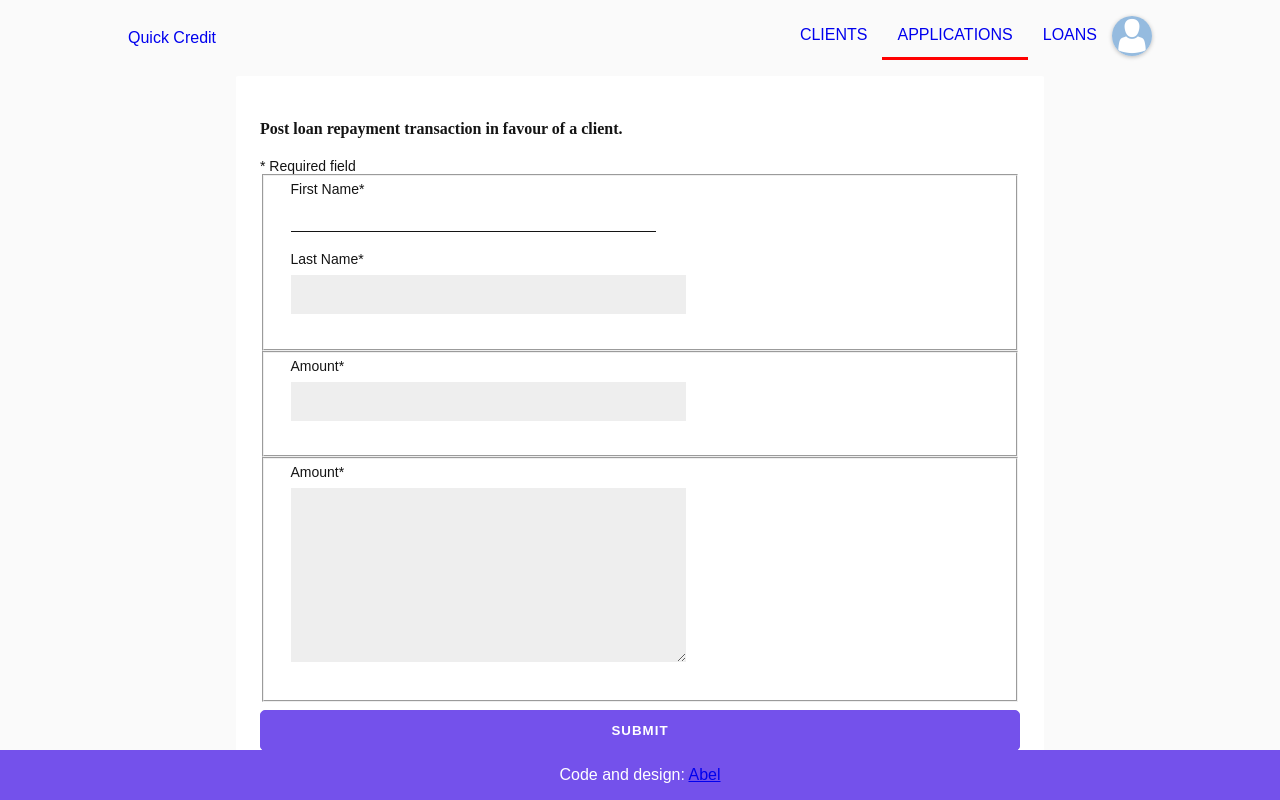
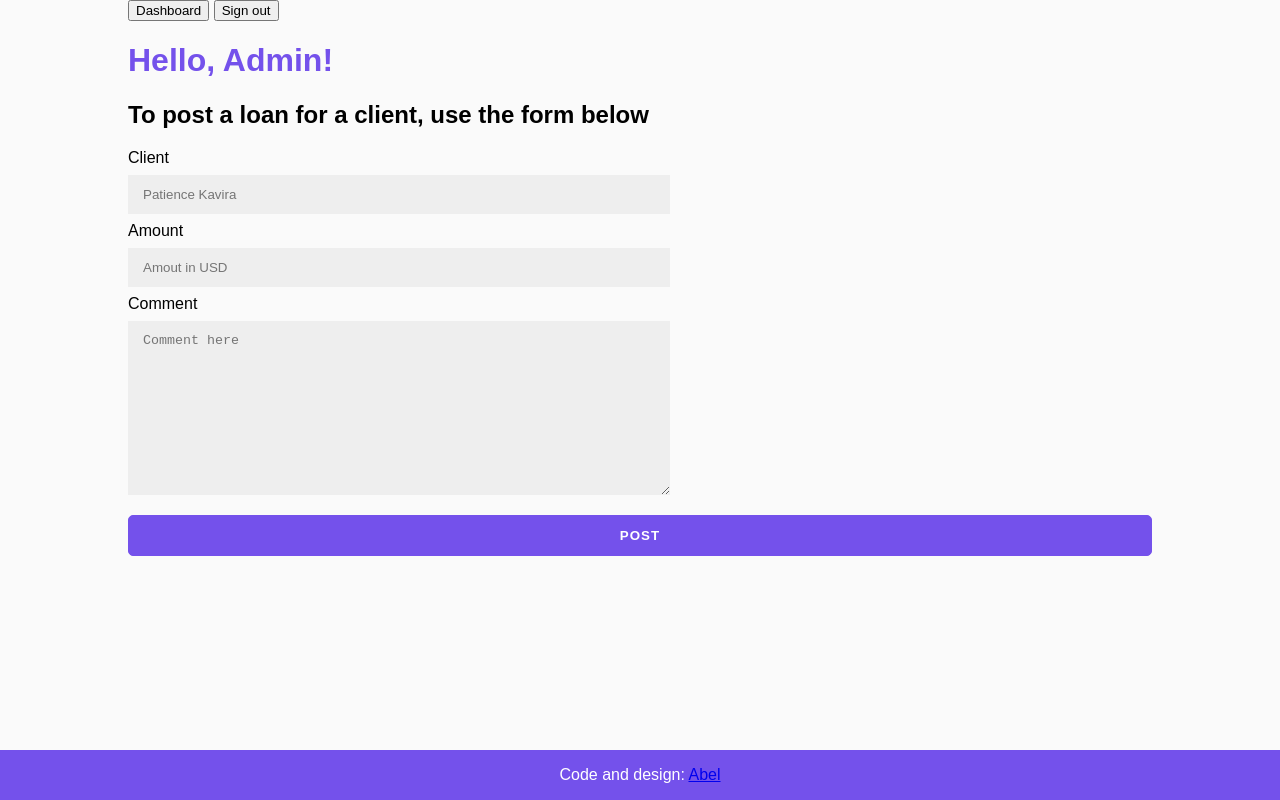
Before and after one commit to Bam92/quickCredit, a plain HTML site: page UI/templates/postLoan.html in a window 1280 px wide. Drawn offline with Linux system fonts and the light colour scheme.

Commit message:
ft (admin zone): redesign postLoan template
[#165417360]

```diff
--- a/UI/css/style.css
+++ b/UI/css/style.css
@@ -167,7 +167,7 @@ input, select, textarea {
 	border: none;
 	padding: 12px 15px;
 	margin: 8px 0;
-	width: 100%;
+	width: 50%;
 }
 
 input[type="submit"] {
@@ -376,8 +376,9 @@ margin-bottom: 16px;
 */
 .input {
   /* border-bottom: 1px solid rgba(0, 0, 0, 0.92);*/
-   margin: 0;
+   /*margin: 0;
    margin-left: 0;
+   width: 50%;*/
 }
 
 /*.input input {
--- a/UI/templates/postLoan.html
+++ b/UI/templates/postLoan.html
@@ -4,91 +4,65 @@
    <meta charset="UTF-8">
    <meta name="viewport" content="width=device-width, initial-scale=1">
    <meta http-equiv="X-UA-Compatible" content="ie=edge">
-   <title>Quick Credit | Post loan repayment</title>
+   <title>Post a loan | Quick Credit</title>
+   <link rel="stylesheet" href="https://cdnjs.cloudflare.com/ajax/libs/font-awesome/4.7.0/css/font-awesome.min.css">
+   <link rel="stylesheet" href="http://fortawesome.github.io/Font-Awesome/assets/font-awesome/css/font-awesome.css">
    <link rel="stylesheet" href="../css/style.css">
 </head>
 <body>
-     <main id="main-application">
-            <header>
-                <div class="container">
+ <main id="main-application">
 
-                <nav class="navbar" role="navigation">
-                  <div><a class="mainHeader_logo" href="../index.html">Quick Credit</a></div>
-                   <ul class="navLinks">
-                      <li class="navItem"><a href="#" title="Verify clients">Clients</a></li>
-                      <li class="navItem" id="activeItem"><a href="#" title="Browse all applications">Applications</a></li>
-                      <li class="navItem"><a href="#" title="Browse all loans">Loans</a></li>
-                      <li class="userProfile">
-                       <a href="" title="Hello, admin"><img src="../images/avatar.png" alt="borrower"></a>
-                      </li>
-                   </ul>
-                   <div class="dropdown-content hidden" id="DropdownProfile">
-                   <ul>
-                      <li><a href="#"><strong>Admin</strong></a></li>
-                      <li><a class="" href="#"> Profile </a></li>
-                      <li><a class="" href="#"> Logout</a></li>
-                   </ul>
+     <div class="container">
+        <header>
+           <a href="./adminDash.html"><button class="color-btn" id="usr-dashboard">Dashboard</button></a>
+           <a href="../index.html"><button class="color-btn">Sign out</button></a>
+      </header>
+      <div class="container-title">
 
-                   </div>
-                </nav>
-                </div>
-             </header>
+         <h1>Hello, Admin!</h1>
+      </div>
+      <div class="container-content">
+         <div class="content-title">
+            <h2>To post a loan for a client, use the form below</h2>
+         </div>
+         <div class="content-action">
+            <form action="#">
+               <div>
 
-          <div class="container">
-             <div class="form-bloc">
-                <p class="form-title">Post loan repayment transaction in favour of a client.</p>
-                <div class="form-content">
-                     <div>* Required field</div>
-                     <form action="">
-                        <fieldset>
-                           <div class="left-hand">
-                              <label for="fName">First Name*</label>
-                              <div class="input">
-                                 <input type="text" id="fNameL">
-                              </div>
-                           </div>
-                           <div class="right-hand">
-                                 <label for="lName">Last Name*</label>
-                                 <div class="input">
-                                    <input type="text" required>
-                                 </div>
-                           </div>
-                        </fieldset>
-                        <fieldset>
-                              <div class="left-hand">
-                                 <label for="paymentAmount">Amount*</label>
-                                 <div class="input">
-                                    <input type="text" id="paymentAmount" required>
-                                 </div>
-                              </div>
-                           </fieldset>
-                           <fieldset>
-                                 <div class="left-hand">
-                                    <label for="paymentDescription">Amount*</label>
-                                    <div class="textarea">
-                                       <textarea name="paymentDescription" id="paymentDescription" cols="30" rows="10"></textarea>
+               <label for="client">Client</label>  <br>
+               <input type="text" placeholder="Patience Kavira" id="client" required>
+            </div>
+            <div>
+               <label for="amount">Amount</label> <br>
+               <input type="text" placeholder="Amout in USD" id="amount" required>
+               <div class="inputError" id="helpAmount"></div>
+            </div>
+            <div>
+               <label for="comment">Comment</label><br>
+               <textarea name="comment" id="comment" cols="30" rows="10" placeholder="Comment here" required></textarea>
 
-                                    </div>
-                                 </div>
-                              </fieldset>
-
-                        <input type="submit">
-
-
-                     </form>
-                </div>
-
-               </div>
+               <div class="inputError"></div>
             </div>
 
-         <footer id="footer-application">
-           <p>Code and design: <a href="www.abelmbula.com">Abel</a></p>
-         </footer>
+               <input type="submit" value="Post">
 
-      </main>
+            </form>
+            <!--div class="usr-sign-out">
+               <p>or</p>
+               <p><a href="../index.html"><button class="color-btn">Sign out</button></a></p>
+            </div-->
+         </div>
+      </div>
+     </div>
 
- <script src="../js/data.js"></script>
- <scrip type="text/javascript" src="../js/app.js"></scrip>
+  </div>
+</main>
+ <footer id="footer-application">
+   <p>Code and design: <a href="www.abelmbula.com">Abel</a></p>
+ </footer>
+
+ <scrip type="text/javascript" src="../js/main.js"></scrip>
+ <script src="../js/app.js"></script>
 
 </body>
 </html>
```
